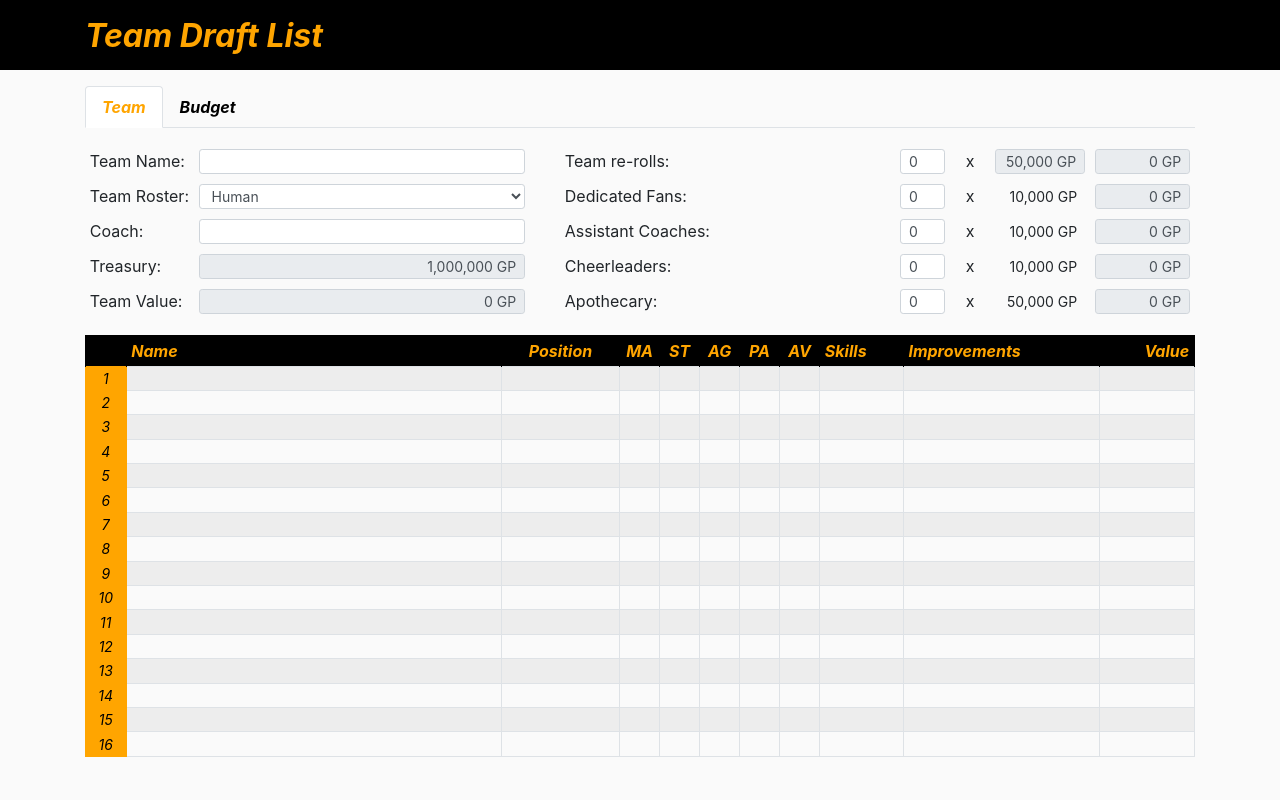
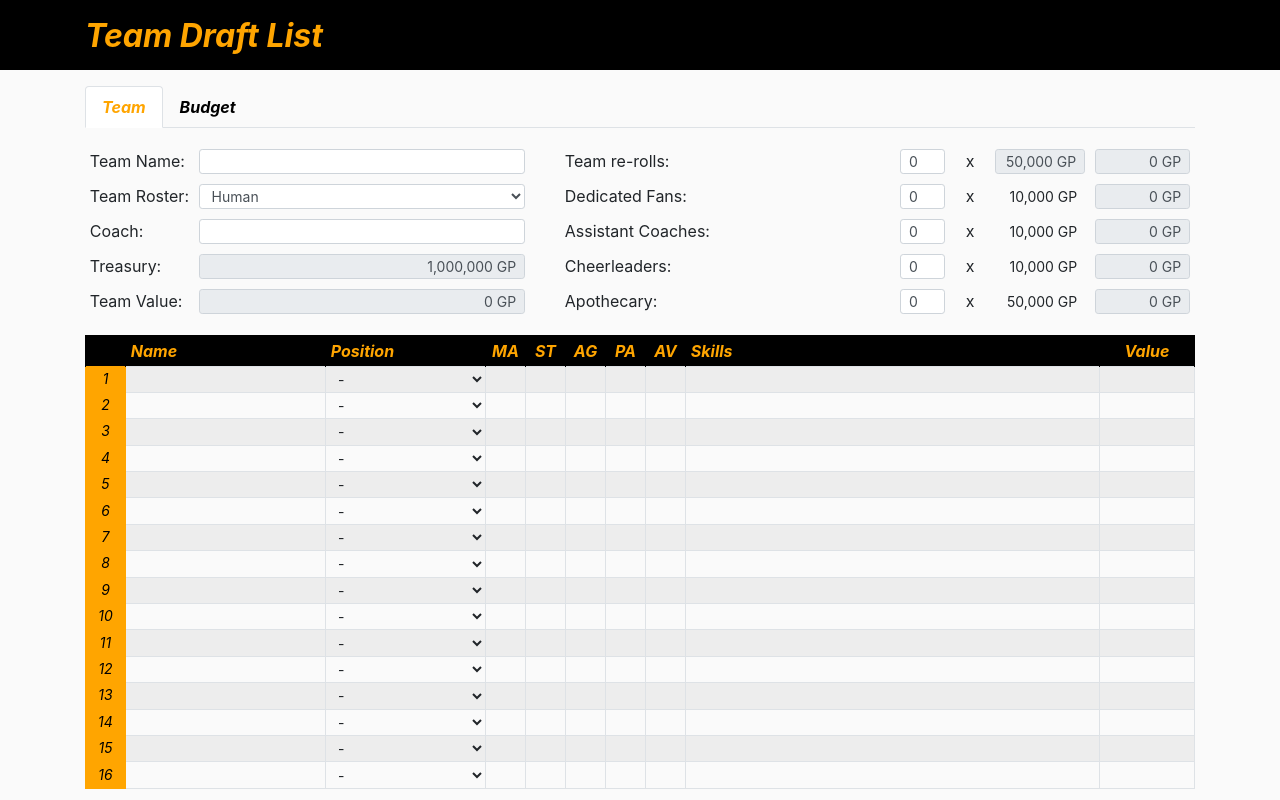
Before and after one commit to jonasbusk/nuflheim, a React (Create React App) app: page / in a window 1280 px wide. Shown: the top 800 px of the page. Built offline with nearby package versions, Linux system fonts and the light colour scheme.

Commit message:
select players

```diff
--- a/src/App.css
+++ b/src/App.css
@@ -98,16 +98,17 @@ td.player-number {
   color: black;
   text-align: center;
   font-style: italic;
+  width: 40px;
 }
 
 .player-table tbody tr td.player-name {
   padding: 0px;
+  width: 200px;
 }
 
-td.player-name input.form-control-plaintext {
-  height: calc(1.1em + .5rem + 0px);
-  padding: .1rem .5rem;
-  font-size: .875rem;
+.player-table tbody tr td.player-position {
+  padding: 0px;
+  width: 160px;
 }
 
 td.player-ma, td.player-st, td.player-ag, td.player-pa, td.player-av {
--- a/src/components/Team.js
+++ b/src/components/Team.js
@@ -9,6 +9,22 @@ import Tabs from 'react-bootstrap/Tabs'
 import Form from 'react-bootstrap/Form'
 
 import rosters from '../data'
+
+
+// A player in the player list
+const player = (name, position, ma, st, ag, pa, av, skills, value) => {
+  return {
+    name: name,
+    position: position,
+    ma: ma,
+    st: st,
+    ag: ag,
+    pa: pa,
+    av: av,
+    skills: skills,
+    value: value
+  }
+}
 
 
 class Team extends Component {
@@ -23,36 +39,63 @@ class Team extends Component {
     assistantCoaches: 0,
     cheerleaders: 0,
     apothecary: 0,
-    players: new Array(16).fill(null)
+    players: new Array(16).fill(null).map((x) => player())
   }
 
-  setRoster = (index) => {
+  setRoster = (roster_index) => {
+    // Select a team roster
     this.setState({
-      roster: rosters[index],
+      roster: rosters[roster_index],
       reRolls: 0,
       dedicatedFans: 0,
       assistantCoaches: 0,
       cheerleaders: 0,
       apothecary: 0,
-      players: new Array(16).fill(null)
+      players: new Array(16).fill(null).map((x) => player())
     });
   }
 
+  setPlayer = (player_number, player_position) => {
+    // Set a player in the player list
+    // Note: inputs player_number and player_position are one-indexed
+    let players = this.state.players;
+    if (player_position === 0) {
+      // No position is selected: insert empty player
+      players[player_number-1] = player(players[player_number-1].name);
+    } else {
+      // Position is selected: insert player
+      let p = this.state.roster.players[player_position-1];
+      players[player_number-1] = player(players[player_number-1].name, player_position, p.ma, p.st, p.ag, p.pa, p.av, p.skills, p.cost);
+    }
+    this.setState({players: players})
+  }
+
+  setPlayerName = (player_number, player_name) => {
+    // Set the name of a player in the player list
+    let players = this.state.players;
+    players[player_number-1].name = player_name;
+    this.setState({players: players});
+  }
+
   getTeamValue = () => {
+    // Compute the current team value
     let tv = 0;
     tv += this.state.reRolls * this.state.roster.reRollsCost;
     tv += this.state.dedicatedFans * 10000;
     tv += this.state.assistantCoaches * 10000;
     tv += this.state.cheerleaders * 10000;
     tv += this.state.apothecary * 50000;
+    tv += this.state.players.reduce((total, player) => {return total + (player.value || 0)}, 0);
     return tv;
   }
 
   getTreasury = () => {
+    // Compute the current treasury value
     return this.state.budget - this.getTeamValue();
   }
 
   formatCost = (x) => {
+    // Format a number into a cost string, example: 10000 -> 10,000 GP
     return `${x.toString().replace(/\B(?=(\d{3})+(?!\d))/g, ",")} GP`;
   }
 
@@ -159,32 +202,35 @@ class Team extends Component {
               <thead>
                 <tr>
                   <th className="text-center"></th>
-                  <th>Name</th>
-                  <th className="text-center">Position</th>
+                  <th className="text-left">Name</th>
+                  <th className="text-left">Position</th>
                   <th className="text-center">MA</th>
                   <th className="text-center">ST</th>
                   <th className="text-center">AG</th>
                   <th className="text-center">PA</th>
                   <th className="text-center">AV</th>
-                  <th>Skills</th>
-                  <th>Improvements</th>
-                  <th className="text-right">Value</th>
+                  <th className="text-left">Skills</th>
+                  <th className="text-center">Value</th>
                 </tr>
               </thead>
               <tbody>
                 {this.state.players.map((player, i) => {
                   return (<tr key={i+1}>
                     <td className="player-number">{i+1}</td>
-                    <td className="player-name"><Form.Control type="text" plaintext /></td>
-                    <td className="player-position"></td>
-                    <td className="player-ma"></td>
-                    <td className="player-st"></td>
-                    <td className="player-ag"></td>
-                    <td className="player-pa"></td>
-                    <td className="player-av"></td>
-                    <td className="player-skills"></td>
-                    <td className="player-improvements"></td>
-                    <td className="player-value"></td>
+                    <td className="player-name"><Form.Control type="text" id={i+1} plaintext value={player.name || ""} onChange={(e) => this.setPlayerName(parseInt(e.target.id), e.target.value)} /></td>
+                    <td className="player-position">
+                      <Form.Control as="select" id={i+1} size="sm" plaintext value={player.position || 0} onChange={(e) => this.setPlayer(parseInt(e.target.id), parseInt(e.target.value))}>
+                        <option key="0" value="0">-</option>
+                        {this.state.roster.players.map((p, i) => {return <option key={i+1} value={i+1}>{p.position}</option>})}
+                      </Form.Control>
+                    </td>
+                    <td className="player-ma">{player.ma}</td>
+                    <td className="player-st">{player.st}</td>
+                    <td className="player-ag">{player.ag}</td>
+                    <td className="player-pa">{player.pa}</td>
+                    <td className="player-av">{player.av}</td>
+                    <td className="player-skills">{player.skills && player.skills.join(", ")}</td>
+                    <td className="player-value">{player.value && this.formatCost(player.value)}</td>
                   </tr>)
                 })}
               </tbody>
--- a/src/data.js
+++ b/src/data.js
@@ -130,8 +130,8 @@ const rosters = [
       player(16, 'Lineman', 50000, 6, 3, 3, 4, 9, [], 'G', 'AS'),
       player(2, 'Thrower', 80000, 6, 3, 3, 2, 9, [skills.pass, skills.sureHands], 'GP', 'AS'),
       player(4, 'Catcher', 65000, 8, 2, 3, 5, 8, [skills.catch, skills.dodge], 'AG', 'SP'),
-      player(4, 'Blitzer', 85000, 7, 3, 3, 4, 9, [skills.Block], 'GS', 'AP'),
-      player(3, 'Halfling Hopeful', 30000, 5, 2, 3, 4, 7, skills.dodge, skills.rightStuff, skills.stunty, 'A', 'GS'),
+      player(4, 'Blitzer', 85000, 7, 3, 3, 4, 9, [skills.block], 'GS', 'AP'),
+      player(3, 'Halfling Hopeful', 30000, 5, 2, 3, 4, 7, [skills.dodge, skills.rightStuff, skills.stunty], 'A', 'GS'),
       player(1, 'Ogre', 140000, 5, 5, 4, 5, 10, [skills.boneHead, skills.loner(4), skills.mightyBlow(1), skills.thickSkull, skills.throwTeamMate], 'S', 'AG')
     ],
     50000,
```
Also changed, not shown: 1 other file (tests, documents, lock files or other folders).
